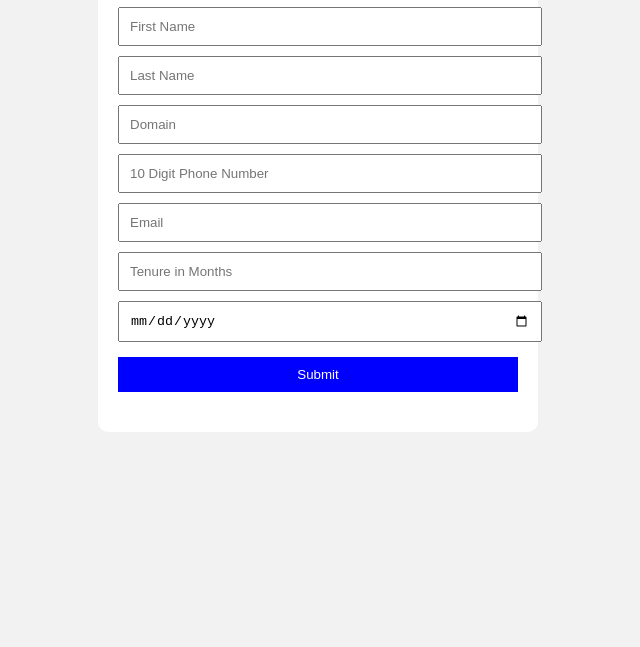
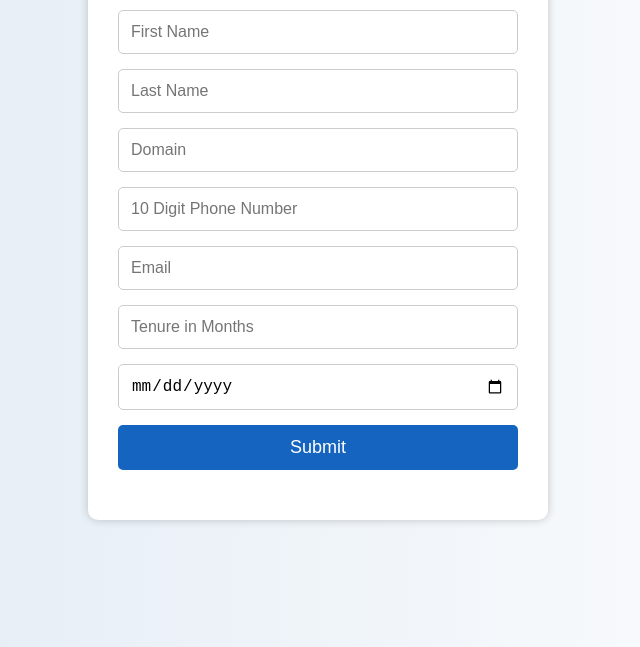
Before and after one commit to vishal20034/internship-portal, a website: page public/index.html in a window 1280 px wide. Shown: the part 153-800 px from the top of the page, without its empty margins (322-962 px from the left). Drawn offline with Linux system fonts and the light colour scheme.

Commit message:
fixed emp id

```diff
--- a/public/index.html
+++ b/public/index.html
@@ -1,11 +1,11 @@
 <!DOCTYPE html>
-<html>
-
+<html lang="en">
 <head>
-    <title>Internship Portal</title>
+    <meta charset="UTF-8">
+    <meta name="viewport" content="width=device-width, initial-scale=1.0">
+    <title>Internship Registration</title>
     <link rel="stylesheet" href="style.css">
 </head>
-
 <body>
 
     <div class="container">
@@ -14,7 +14,6 @@
 
         <form id="studentForm">
 
-            <!-- First Name -->
             <input
                 type="text"
                 id="firstName"
@@ -22,7 +21,6 @@
                 required
             >
 
-            <!-- Last Name -->
             <input
                 type="text"
                 id="lastName"
@@ -30,7 +28,6 @@
                 required
             >
 
-            <!-- Domain -->
             <input
                 type="text"
                 id="domain"
@@ -38,7 +35,6 @@
                 required
             >
 
-            <!-- Phone -->
             <input
                 type="tel"
                 id="whatsapp"
@@ -48,7 +44,6 @@
                 required
             >
 
-            <!-- Email -->
             <input
                 type="email"
                 id="email"
@@ -56,7 +51,6 @@
                 required
             >
 
-            <!-- Tenure -->
             <input
                 type="number"
                 id="tenure"
@@ -65,7 +59,6 @@
                 required
             >
 
-            <!-- Joining Date -->
             <input
                 type="date"
                 id="joiningDate"
@@ -83,5 +76,4 @@
     <script src="script.js"></script>
 
 </body>
-
 </html>
--- a/public/script.js
+++ b/public/script.js
@@ -35,7 +35,7 @@ document.getElementById("studentForm")
         console.log(error);
 
         document.getElementById("result").innerHTML =
-            "Error generating Employee ID";
+            "Error while generating Employee ID";
 
     }
 
--- a/public/style.css
+++ b/public/style.css
@@ -1,38 +1,54 @@
 body{
-    background:#f2f2f2;
-    font-family:Arial;
+    margin:0;
+    padding:0;
+    font-family: Arial, sans-serif;
+    background: linear-gradient(to right, #dfe9f3, #ffffff);
 }
 
 .container{
     width:400px;
-    margin:auto;
-    margin-top:50px;
+    margin:50px auto;
     background:white;
-    padding:20px;
+    padding:30px;
     border-radius:10px;
+    box-shadow:0px 0px 10px rgba(0,0,0,0.2);
 }
 
 h1{
     text-align:center;
+    margin-bottom:25px;
+    color:#1a237e;
+}
+
+form{
+    display:flex;
+    flex-direction:column;
 }
 
 input{
-    width:100%;
-    padding:10px;
-    margin-top:10px;
+    margin-bottom:15px;
+    padding:12px;
+    font-size:16px;
+    border:1px solid #ccc;
+    border-radius:5px;
 }
 
 button{
-    width:100%;
-    padding:10px;
-    margin-top:15px;
-    background:blue;
+    padding:12px;
+    background:#1565c0;
     color:white;
     border:none;
+    border-radius:5px;
+    font-size:18px;
     cursor:pointer;
 }
 
+button:hover{
+    background:#0d47a1;
+}
+
 #result{
+    margin-top:20px;
     text-align:center;
     color:green;
 }
```
Also changed, not shown: server.js (+40 -10 lines).
